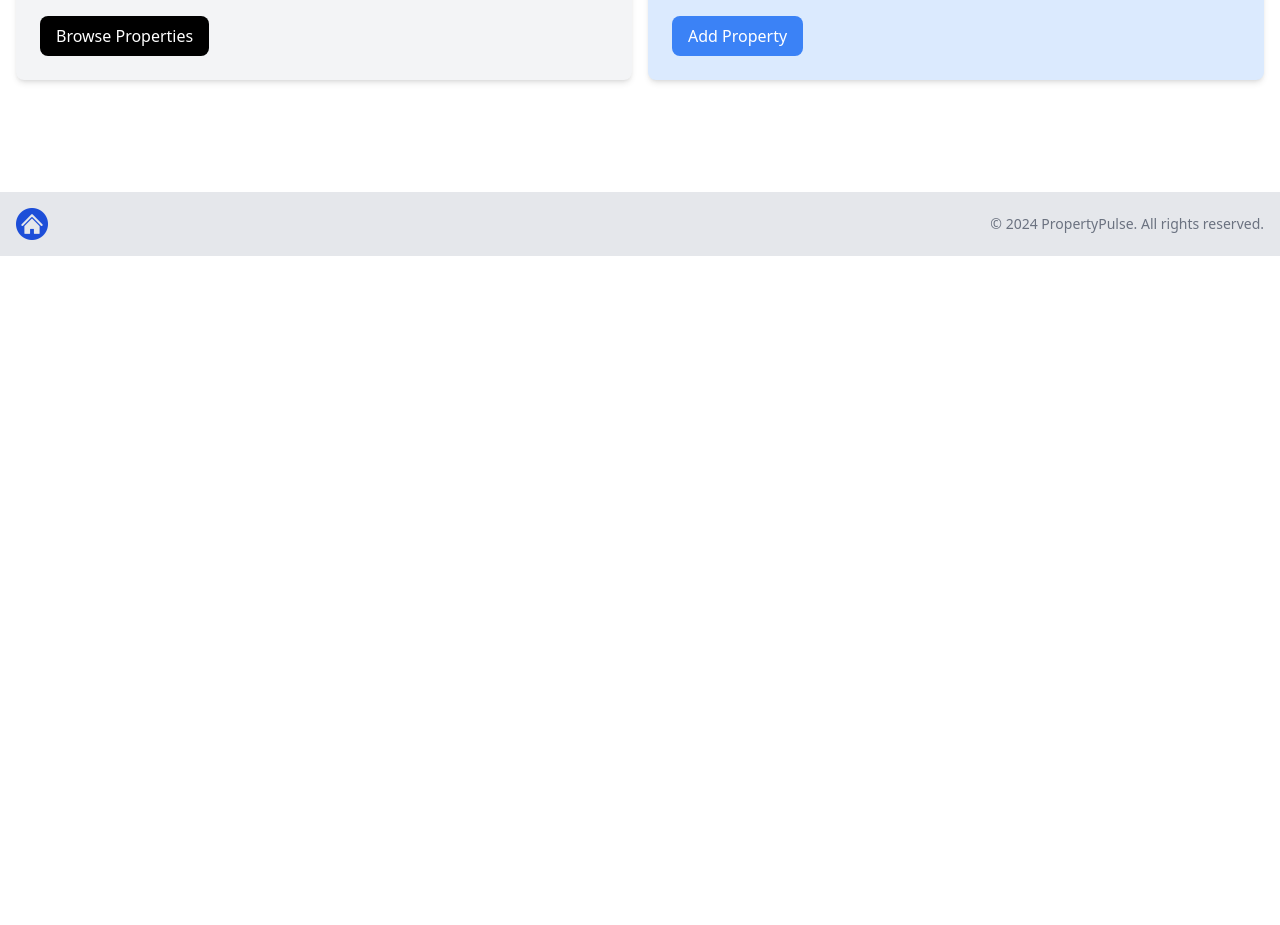
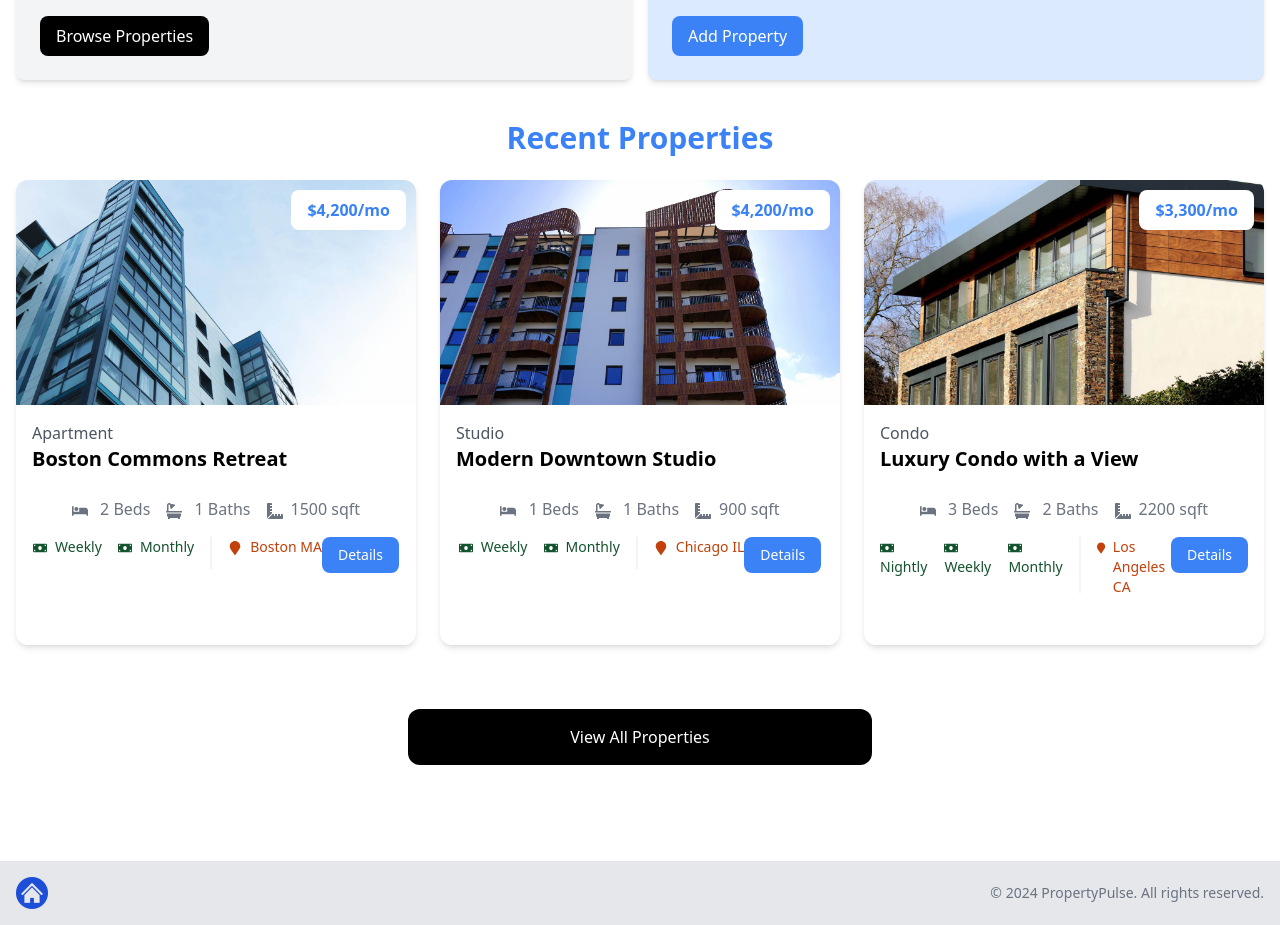
Before and after one commit to SofiaDivine/property-pulse, a Next.js app: page / in a window 1280 px wide. Shown: the part 541-1466 px from the top of the page. Before the commit the page ends 800 px from the top, so only its background shows below. Built offline with nearby package versions, Linux system fonts and the light colour scheme.

Commit message:
Added recent properties on home page

```diff
--- /dev/null
+++ b/app/not-found.jsx
@@ -0,0 +1,35 @@
+import React from 'react'
+import Link from 'next/link'
+import { FaExclamationTriangle } from 'react-icon/fa';
+
+const NotFoundPage = () => {
+  return (
+    <section className="bg-blue-50 min-h-screen flex-grow">
+      <div className="container m-auto max-w-2xl py-24">
+        <div
+          className="bg-white px-6 py-24 mb-4 shadow-md rounded-md border m-4 md:m-0"
+        >
+          <div className="flex justify-center">
+            <FaExclamationTriangle
+              className="fas fa-exclamation-triangle fa-5x text-8xl text-yellow-400"
+            />
+          </div>
+          <div className="text-center">
+            <h1 className="text-3xl font-bold mt-4 mb-2">Page Not Found</h1>
+            <p className="text-gray-500 text-xl mb-10">
+              The page you are looking for does not exist.
+            </p>
+            <Link
+              href="/"
+              className="bg-blue-700 hover:bg-blue-800 text-white font-bold py-4 px-6 rounded"
+              >Go Home</Link
+            >
+          </div>
+        </div>
+      </div>
+      <div className="flex-grow"></div>
+    </section>
+  )
+}
+
+export default NotFoundPage
--- a/app/page.jsx
+++ b/app/page.jsx
@@ -2,12 +2,14 @@
 import Link from 'next/link'
 import Hero from '@/components/Hero'
 import InfoBoxes from '@/components/InfoBoxes';
+import HomeProperties from '@/components/HomeProperties';
 
 const HomePage = () => {
   return (
     <>
       <Hero/>
       <InfoBoxes/>
+      <HomeProperties/>
     </>
   );
 };
--- /dev/null
+++ b/components/HomeProperties.jsx
@@ -0,0 +1,38 @@
+import React from 'react'
+import properties from '@/properties.json';
+import Link from 'next/link';
+import PropertyCard from '@/components/PropertyCard';
+
+const HomeProperties = () => {
+  const recentProperties = properties
+  .sort(( ) => Math.random() - Math.random())
+  .slice(0,3);
+
+  return (
+    <>
+    <section className="px-4 py-6">
+      <div className="container-xl lg:container m-auto">
+        <h2 className="text-3xl font-bold text-blue-500 mb-6 text-center">
+          Recent Properties
+        </h2>
+        <div className="grid grid-cols-1 md:grid-cols-3 gap-6">
+          { recentProperties === 0 ? (
+            <p>No Properties Found.</p>
+          ) :  recentProperties.map((property) => (
+            <PropertyCard key={property._id} property = {property} />
+        ))}
+        </div>
+        </div>
+        </section>
+        <section className="m-auto max-w-lg my-10 px-6">
+      <Link
+        href="/properties"
+        className="block bg-black text-white text-center py-4 px-6 rounded-xl hover:bg-gray-700"
+        >View All Properties</Link
+      >
+    </section>
+    </>
+  )
+}
+
+export default HomeProperties
```
